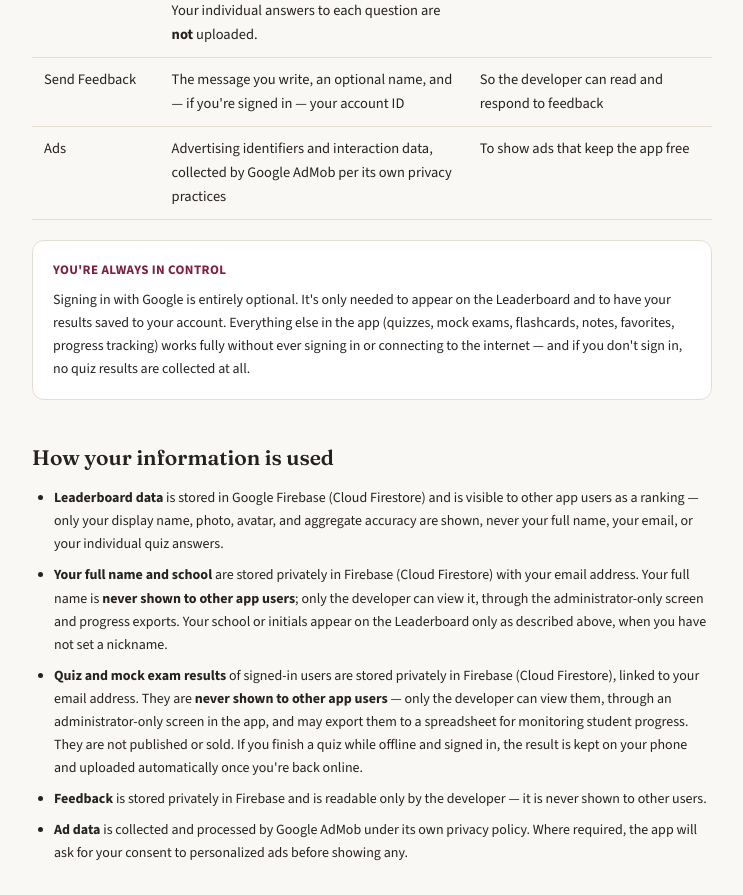
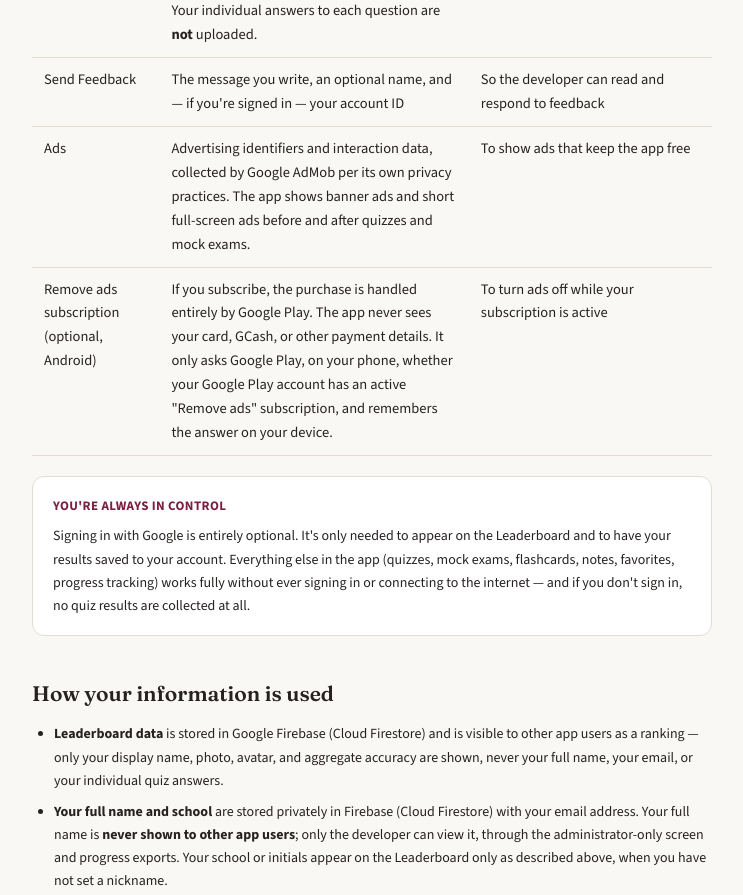
Before and after one commit to josbarrera08-sys/bssw-privacy-policy, a plain HTML site: page index.html in a window 1280 px wide. Shown: the part 1460-2355 px from the top of the page, without its empty margins (268-1011 px from the left). Drawn offline with nearby package versions, Linux system fonts and the light colour scheme.

Commit message:
Disclose full-screen ads and Remove ads subscription

```diff
--- a/index.html
+++ b/index.html
@@ -144,7 +144,7 @@
   <header>
     <span class="eyebrow">Privacy Policy</span>
     <h1>BSSW Reviewer</h1>
-    <div class="meta">Last updated: September 28, 2026 · Developer: Joseph C. Barrera, RSW · Contact: <a href="mailto:josbarrera08@gmail.com">josbarrera08@gmail.com</a></div>
+    <div class="meta">Last updated: October 6, 2026 · Developer: Joseph C. Barrera, RSW · Contact: <a href="mailto:josbarrera08@gmail.com">josbarrera08@gmail.com</a></div>
   </header>
 
   <p>BSSW Reviewer (also listed on Google Play as "Social Work Licensure Reviewer") is a study app for BS Social Work students and Social Work Licensure Examination (SWLE/LESW) reviewees in the Philippines. This page explains what information the app collects, why, and what choices you have — including how to delete your account and data. The app is built to work fully offline for its core study features — quizzes, mock exams, and flashcards — and only reaches the internet for the optional Leaderboard, Feedback, and ad-supported features described below.</p>
@@ -190,8 +190,13 @@
     </tr>
     <tr>
       <td>Ads</td>
-      <td>Advertising identifiers and interaction data, collected by Google AdMob per its own privacy practices</td>
+      <td>Advertising identifiers and interaction data, collected by Google AdMob per its own privacy practices. The app shows banner ads and short full-screen ads before and after quizzes and mock exams.</td>
       <td>To show ads that keep the app free</td>
+    </tr>
+    <tr>
+      <td>Remove ads subscription (optional, Android)</td>
+      <td>If you subscribe, the purchase is handled entirely by Google Play. The app never sees your card, GCash, or other payment details. It only asks Google Play, on your phone, whether your Google Play account has an active "Remove ads" subscription, and remembers the answer on your device.</td>
+      <td>To turn ads off while your subscription is active</td>
     </tr>
   </table>
   </div>
@@ -208,6 +213,7 @@
     <li><strong>Quiz and mock exam results</strong> of signed-in users are stored privately in Firebase (Cloud Firestore), linked to your email address. They are <strong>never shown to other app users</strong> — only the developer can view them, through an administrator-only screen in the app, and may export them to a spreadsheet for monitoring student progress. They are not published or sold. If you finish a quiz while offline and signed in, the result is kept on your phone and uploaded automatically once you're back online.</li>
     <li><strong>Feedback</strong> is stored privately in Firebase and is readable only by the developer — it is never shown to other users.</li>
     <li><strong>Ad data</strong> is collected and processed by Google AdMob under its own privacy policy. Where required, the app will ask for your consent to personalized ads before showing any.</li>
+    <li><strong>Subscriptions</strong> (₱20/month to remove ads) are billed and managed by Google Play under Google's own privacy policy. Your subscription status is not sent to the developer's servers. You can cancel anytime in the Play Store under <strong>Payments &amp; subscriptions → Subscriptions</strong>.</li>
   </ul>
 
   <h2>Data sharing</h2>
@@ -215,6 +221,7 @@
   <ul>
     <li><strong>Google Firebase</strong> (Authentication, Cloud Firestore) — for sign-in, the Leaderboard, quiz and mock exam result history, and Feedback storage</li>
     <li><strong>Google AdMob</strong> — for showing ads</li>
+    <li><strong>Google Play</strong> — for processing and managing the optional Remove ads subscription</li>
   </ul>
 
   <h2 id="delete-account">Delete your account and data</h2>
```
